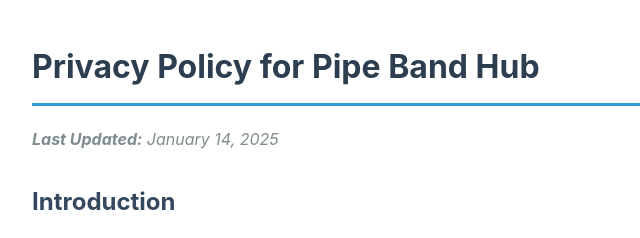
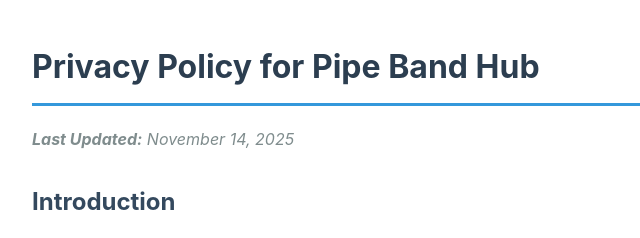
Before and after one commit to blair-mcc/pipebandhub.com, a plain HTML site: page privacy-policy.html in a window 1280 px wide. Shown: the top 238 px of the page, 208-848 px from the left. Drawn offline with Linux system fonts and the light colour scheme.

Commit message:
Update last updated date in privacy policy

```diff
--- a/privacy-policy.html
+++ b/privacy-policy.html
@@ -49,7 +49,7 @@
 </head>
 <body>
     <h1>Privacy Policy for Pipe Band Hub</h1>
-    <p class="last-updated"><strong>Last Updated:</strong> January 14, 2025</p>
+    <p class="last-updated"><strong>Last Updated:</strong> November 14, 2025</p>
 
     <h2>Introduction</h2>
     <p>Pipe Band Hub ("we", "our", or "us") operates the Pipe Band Hub mobile application (the "App"). This page informs you of our policies regarding the collection, use, and disclosure of personal data when you use our App.</p>
```
